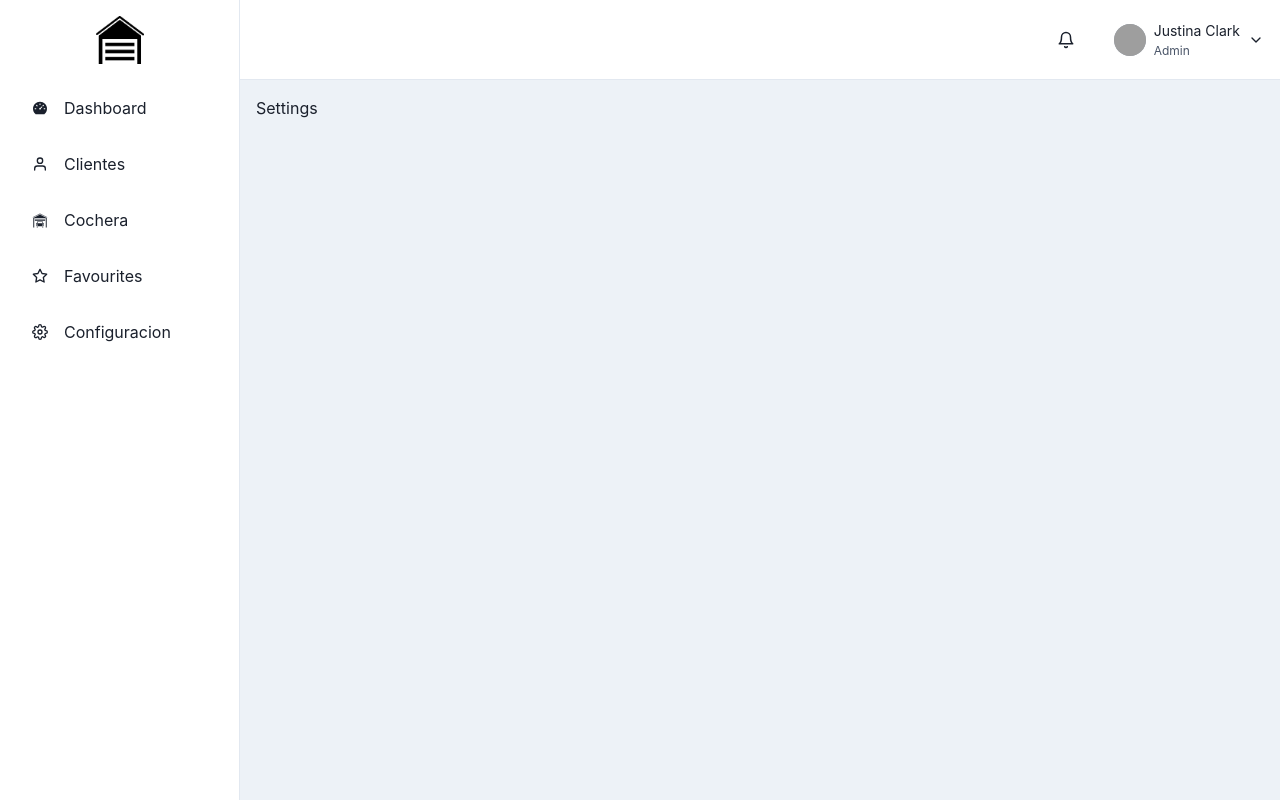
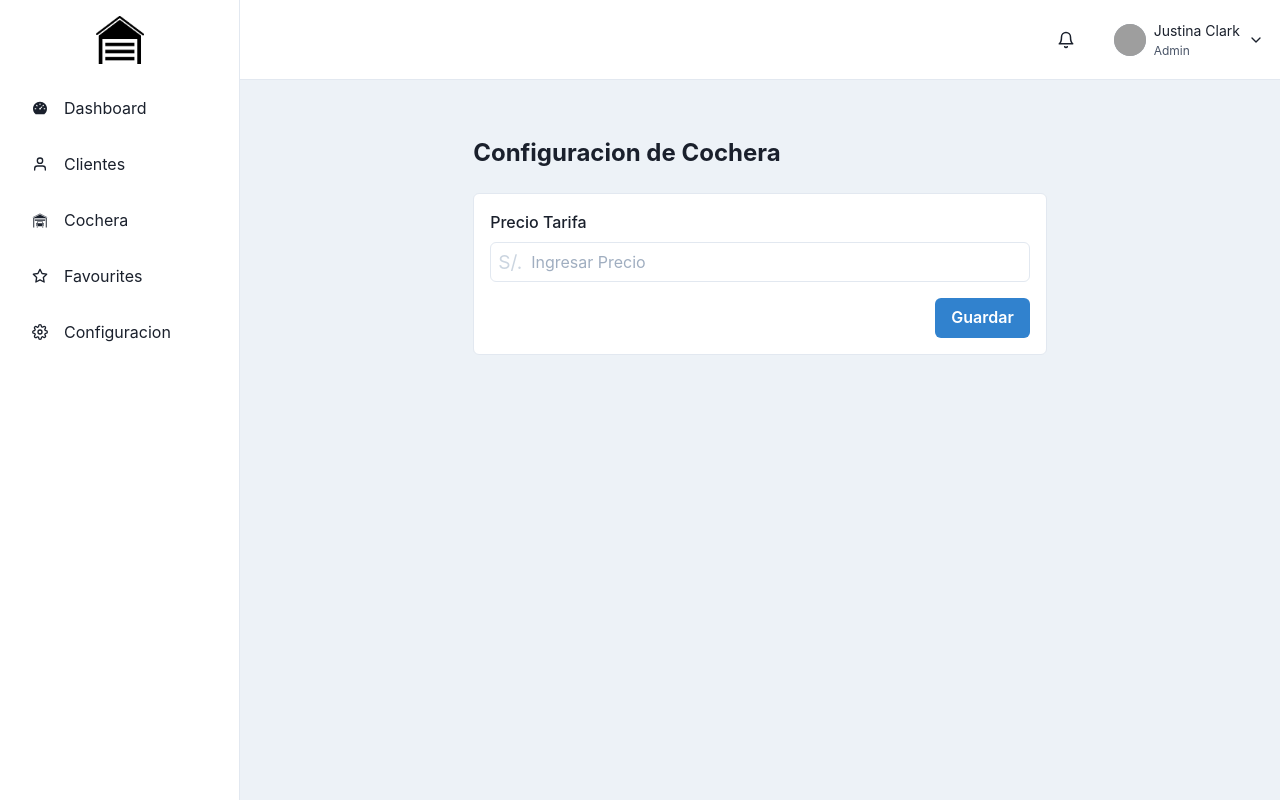
Before and after one commit to Team-diars/cochera-mern, a React (Create React App) app in the folder cochera-client/: page /settings in a window 1280 px wide. Built offline with nearby package versions, Linux system fonts and the light colour scheme; grey boxes are pictures that could not be loaded.

Commit message:
update: setting up settings screen

```diff
--- a/cochera-client/src/components/Settings/SettingsScreen.tsx
+++ b/cochera-client/src/components/Settings/SettingsScreen.tsx
@@ -1,9 +1,52 @@
+import { Button } from '@chakra-ui/button'
+import { FormControl, FormLabel } from '@chakra-ui/form-control'
+import { Input, InputGroup, InputLeftAddon, InputLeftElement } from '@chakra-ui/input'
+import { Box, Container, Text } from '@chakra-ui/layout'
 import React from 'react'
+import { FiPhoneIncoming } from 'react-icons/fi'
 
 export const SettingsScreen = () => {
   return (
-    <div>
-      <h1>Settings</h1>
-    </div>
+    <Container paddingY="10" >
+      <Text
+        fontSize="2xl"
+        fontWeight="bold"
+        lineHeight="short"
+        marginBottom="6"
+      >
+        Configuracion de Cochera
+      </Text>
+      <Box p="4" borderWidth="1px" borderRadius="md" bg="#fff">
+        <FormControl marginBottom="3">
+            <FormLabel>Precio Tarifa</FormLabel>
+            <InputGroup>
+            <InputLeftElement
+              pointerEvents='none'
+              color='gray.300'
+              fontSize='1.2em'
+              children={"S/."}
+            />
+              <Input
+                type="text"
+                name="appname"
+                placeholder="Ingresar Precio"
+              />
+            </InputGroup>
+        </FormControl>
+        <Box
+          mt="4"
+          display="flex"
+          justifyContent="flex-end"
+          alignItems="center"
+        >
+          <Button
+            colorScheme="blue"
+            type="submit"
+          >
+            Guardar
+          </Button>
+        </Box>
+      </Box>
+    </Container>
   )
 }
--- a/cochera-client/src/state/reducers/index.ts
+++ b/cochera-client/src/state/reducers/index.ts
@@ -1,9 +1,11 @@
 import {combineReducers} from 'redux';
 import customerReducer from './CustomerReducer';
 import carReducer from './CarReducer';
+import settingsReducer from './SettingsReducer';
 const reducers = combineReducers({
   customers: customerReducer,
-  cars: carReducer
+  cars: carReducer,
+  settings: settingsReducer
 })
 
 export default reducers;
```
